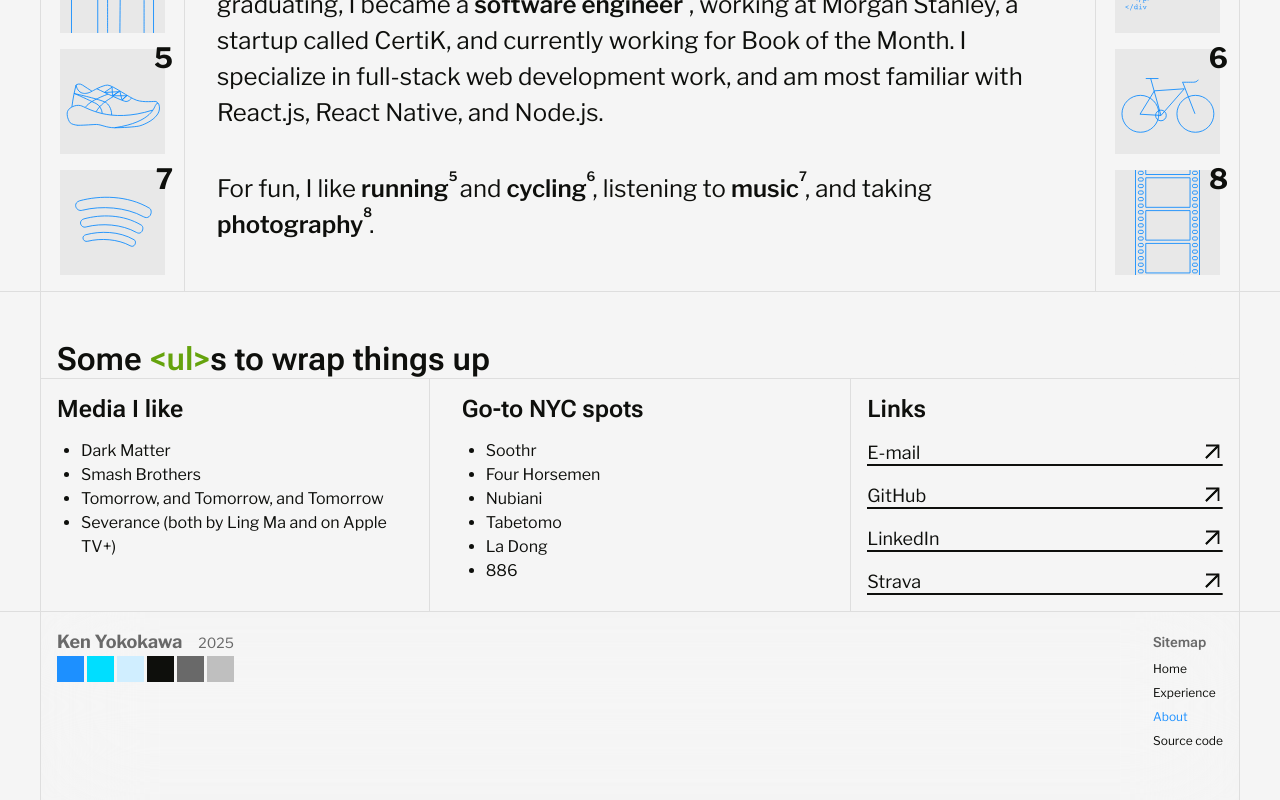
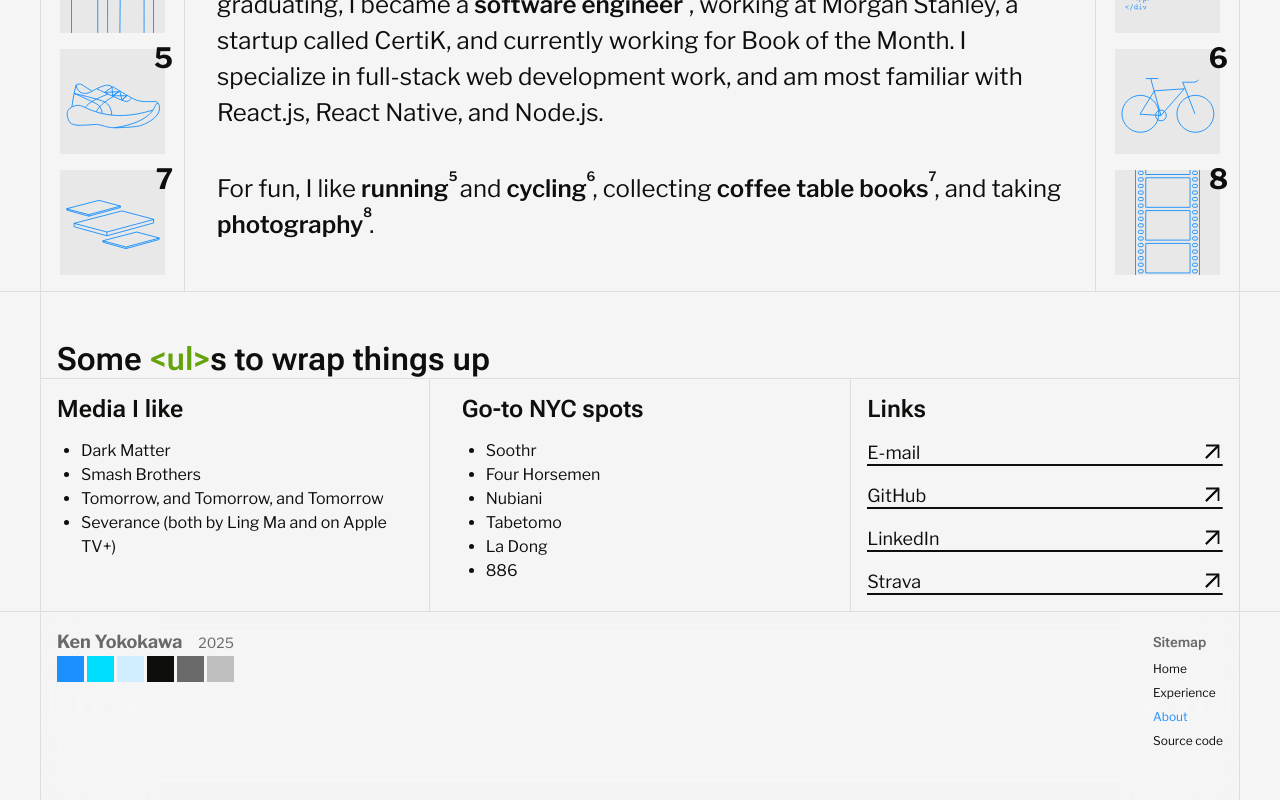
Before and after one commit to ky1044/personal-react-website, a React (Create React App) app: page /about in a window 1280 px wide. Shown: the part 1607-2407 px from the top of the page. Built offline with nearby package versions, Linux system fonts and the light colour scheme; no server answers.

Commit message:
update about icons section

```diff
--- /dev/null
+++ b/src/components/assets/about/BooksSvg.tsx
@@ -0,0 +1,58 @@
+import React from "react";
+
+const BooksSvg = () => {
+  return (
+    <svg
+      width="100%"
+      height="100%"
+      viewBox="0 0 128 128"
+      fill="none"
+      xmlns="http://www.w3.org/2000/svg"
+    >
+      <path
+        d="M57.1567 75.6094L17.1882 65.0237L75.5329 49.8633L114.583 60.2222L57.1567 75.6094Z"
+        stroke="#0085FF"
+        strokeLinejoin="bevel"
+      />
+      <path
+        d="M17.1882 64.5648V69.1588L57.1567 80.1846L114.123 64.5648V59.9707"
+        stroke="#0085FF"
+      />
+      <path
+        d="M57.1565 75.5898V80.1839"
+        stroke="#0085FF"
+        strokeLinejoin="bevel"
+      />
+      <path
+        d="M35.0577 54.4295L8 47.2633L47.498 37L73.9337 44.0127L35.0577 54.4295Z"
+        stroke="#0085FF"
+        strokeLinejoin="bevel"
+      />
+      <path
+        d="M35.105 54.459V56.2966"
+        stroke="#0085FF"
+        strokeLinejoin="bevel"
+      />
+      <path
+        d="M8.31079 47.2644V48.8194L35.0575 56.2962L73.6225 45.7093V44.1543"
+        stroke="#0085FF"
+      />
+      <path
+        d="M80.4483 93.8488L52.103 86.3415L93.4806 75.5898L121.174 82.9363L80.4483 93.8488Z"
+        stroke="#0085FF"
+        strokeLinejoin="bevel"
+      />
+      <path
+        d="M52.4287 86.3421V87.9711L80.4482 95.8037L120.848 84.713V83.084"
+        stroke="#0085FF"
+      />
+      <path
+        d="M80.5864 93.9668V95.8044"
+        stroke="#0085FF"
+        strokeLinejoin="bevel"
+      />
+    </svg>
+  );
+};
+
+export default BooksSvg;
--- a/src/pages/about/AboutIconsSection.tsx
+++ b/src/pages/about/AboutIconsSection.tsx
@@ -9,8 +9,8 @@ import CollegeSvg from "src/components/assets/about/CollegeSvg";
 import SoftwareEngineerSvg from "src/components/assets/about/SoftwareEngineerSvg";
 import RunningSvg from "src/components/assets/about/RunningSvg";
 import CyclingSvg from "src/components/assets/about/CyclingSvg";
-import MusicSvg from "src/components/assets/about/MusicSvg";
 import PhotographySvg from "src/components/assets/about/PhotographySvg";
+import BooksSvg from "src/components/assets/about/BooksSvg";
 
 const ORDERED_EMOJIS: Emojis[] = [
   Emojis.NYC,
@@ -19,7 +19,7 @@ const ORDERED_EMOJIS: Emojis[] = [
   Emojis.SOFTWARE_ENGINEER,
   Emojis.RUNNING,
   Emojis.CYCLING,
-  Emojis.MUSIC,
+  Emojis.BOOKS,
   Emojis.PHOTOGRAPHY,
 ];
 
@@ -33,7 +33,7 @@ const EmojiToSvg: Record<Emojis, React.ComponentType> = {
   [Emojis.SOFTWARE_ENGINEER]: SoftwareEngineerSvg,
   [Emojis.RUNNING]: RunningSvg,
   [Emojis.CYCLING]: CyclingSvg,
-  [Emojis.MUSIC]: MusicSvg,
+  [Emojis.BOOKS]: BooksSvg,
   [Emojis.PHOTOGRAPHY]: PhotographySvg,
 };
 
@@ -133,7 +133,7 @@ const AboutIconsSection = () => {
       desktopPosition: "right",
     },
     {
-      emojiKey: Emojis.MUSIC,
+      emojiKey: Emojis.BOOKS,
       desktopPosition: "left",
     },
     {
@@ -196,8 +196,8 @@ const AboutIconsSection = () => {
         </motion.p>
         <motion.p variants={animationVariants.individual}>
           For fun, I like <AboutIconLabel emojiKey={Emojis.RUNNING} /> and{" "}
-          <AboutIconLabel emojiKey={Emojis.CYCLING} />, listening to{" "}
-          <AboutIconLabel emojiKey={Emojis.MUSIC} />, and taking{" "}
+          <AboutIconLabel emojiKey={Emojis.CYCLING} />, collecting{" "}
+          <AboutIconLabel emojiKey={Emojis.BOOKS} />, and taking{" "}
           <AboutIconLabel emojiKey={Emojis.PHOTOGRAPHY} />.
         </motion.p>
       </motion.div>
--- a/src/pages/about/emoji.ts
+++ b/src/pages/about/emoji.ts
@@ -5,7 +5,7 @@ export enum Emojis {
   SOFTWARE_ENGINEER = "SOFTWARE_ENGINEER",
   RUNNING = "RUNNING",
   CYCLING = "CYCLING",
-  MUSIC = "MUSIC",
+  BOOKS = "BOOKS",
   PHOTOGRAPHY = "PHOTOGRAPHY",
 }
 
@@ -39,9 +39,9 @@ export const EMOJI_MAPPING: { [key in Emojis]: EmojiData } = {
     id: "cycling",
     label: "cycling",
   },
-  [Emojis.MUSIC]: {
-    id: "music",
-    label: "music",
+  [Emojis.BOOKS]: {
+    id: "books",
+    label: "coffee table books",
   },
   [Emojis.PHOTOGRAPHY]: {
     id: "photography",
```
